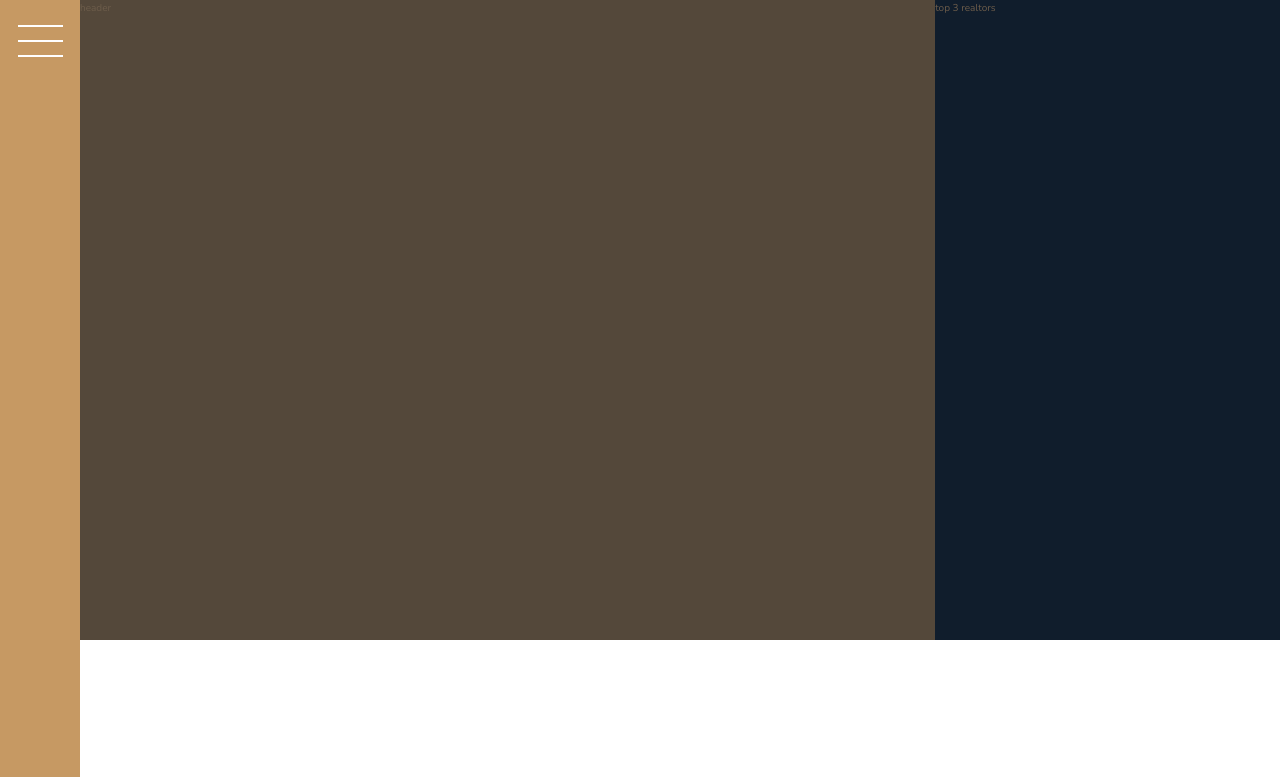
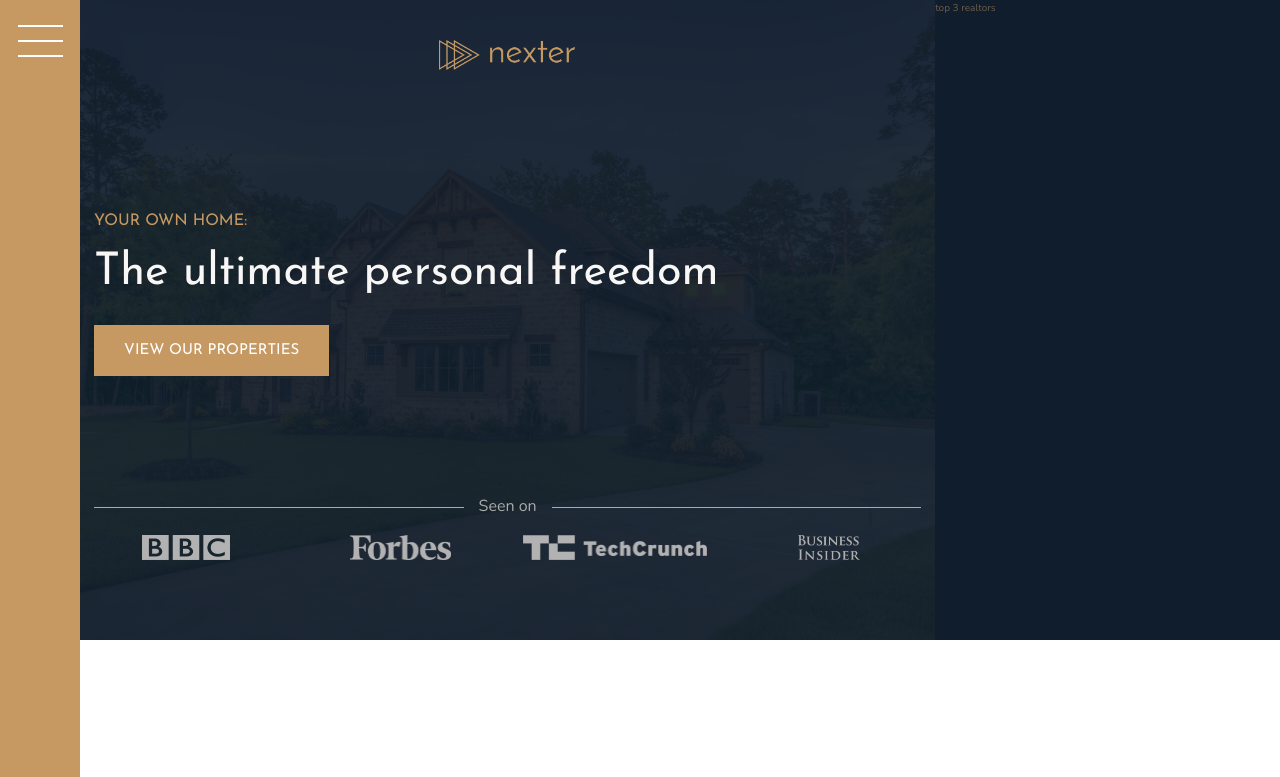
Before and after one commit to m9iv/nexter, a website: page index.html in a window 1280 px wide. Shown: the top 777 px of the page. Drawn offline with nearby package versions, Linux system fonts and the light colour scheme.

Commit message:
Add Header styles

```diff
--- a/index.html
+++ b/index.html
@@ -19,7 +19,22 @@
       <button class="nav-btn"></button>
     </div>
 
-    <header class="header">header</header>
+    <header class="header">
+      <img src="img/logo.png" alt="Nexter logo" class="header__logo" />
+
+      <h3 class="heading-3">Your own home:</h3>
+      <h1 class="heading-1">The ultimate personal freedom</h1>
+
+      <button class="btn header__btn">View our properties</button>
+
+      <div class="header__seenon-text">Seen on</div>
+      <div class="header__seenon-logos">
+        <img src="img/logo-bbc.png" alt="Seen on logo 1" />
+        <img src="img/logo-forbes.png" alt="Seen on logo 2" />
+        <img src="img/logo-techcrunch.png" alt="Seen on logo 3" />
+        <img src="img/logo-bi.png" alt="Seen on logo 4" />
+      </div>
+    </header>
 
     <div class="realtors">top 3 realtors</div>
 
--- a/sass/_header.scss
+++ b/sass/_header.scss
@@ -1,5 +1,62 @@
 .header {
+  display: grid;
   grid-column: full-start / col-end 6;
+  grid-template-rows: 1fr min-content 6rem 1fr;
+  grid-template-columns: max-content;
+  grid-row-gap: 1.5rem;
+
+  justify-content: center;
+
+  padding: 8rem;
+  padding-top: 4rem;
 
   background-color: $color-grey-dark-1;
+  background-image: linear-gradient(
+      rgba($color-secondary, 0.93),
+      rgba($color-secondary, 0.93)
+    ),
+    url(../img/hero.jpeg);
+  background-size: cover;
+  background-position: center;
+
+  &__logo {
+    justify-self: center;
+    height: 3rem;
+  }
+
+  &__btn {
+    align-self: self-start;
+    justify-self: start;
+  }
+
+  &__seenon-text {
+    display: grid;
+    grid-template-columns: 1fr max-content 1fr;
+    grid-column-gap: 1.5rem;
+    align-items: center;
+
+    font-size: 1.6rem;
+    color: $color-grey-light-2;
+
+    &::before,
+    &::after {
+      display: block;
+      content: '';
+
+      height: 1px;
+      background-color: currentColor;
+    }
+  }
+
+  &__seenon-logos {
+    display: grid;
+    grid-template-columns: repeat(4, 1fr);
+    grid-column-gap: 3rem;
+    justify-items: center;
+
+    img {
+      height: 2.5rem;
+      filter: brightness(70%);
+    }
+  }
 }
--- a/sass/_typography.scss
+++ b/sass/_typography.scss
@@ -5,6 +5,9 @@
 
 .heading-1 {
   @extend %heading;
+  font-size: 4.5rem;
+  color: $color-grey-light-1;
+  line-height: 1;
 }
 
 .heading-2 {
```
Also changed, not shown: css/style.css.
